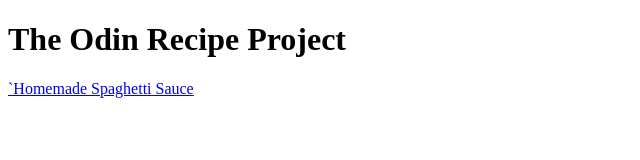
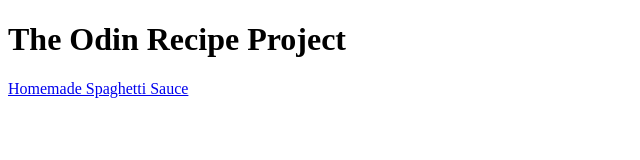
Before and after one commit to HiddenWorld82/recipe-website, a plain HTML site: page index.html in a window 1280 px wide. Shown: the full height of the page, 0-640 px from the left. Drawn offline with Linux system fonts and the light colour scheme.

Commit message:
Fix for 3rd time the fucking link

```diff
--- a/index.html
+++ b/index.html
@@ -7,7 +7,7 @@
     <body>
         <h1>The Odin Recipe Project</h1>
         <p>
-            <a href="recipes/homemade-spaghetti-sauche.html" target="_blank">`Homemade Spaghetti Sauce</a>
+            <a href="recipes/homemade-spaghetti-sauce.html" target="_blank">Homemade Spaghetti Sauce</a>
         </p>
     </body>
 </html>
```
